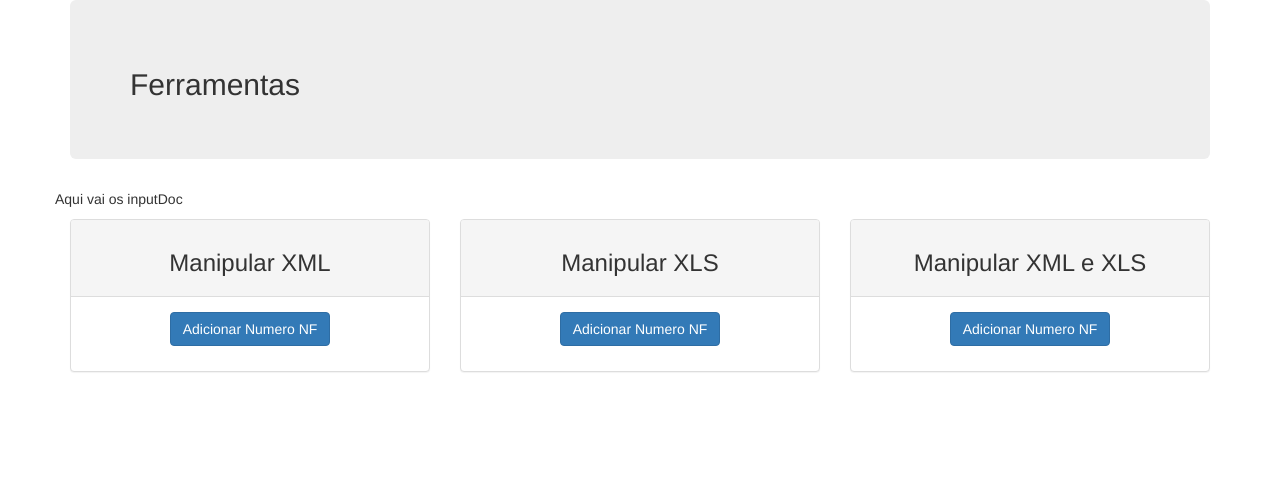
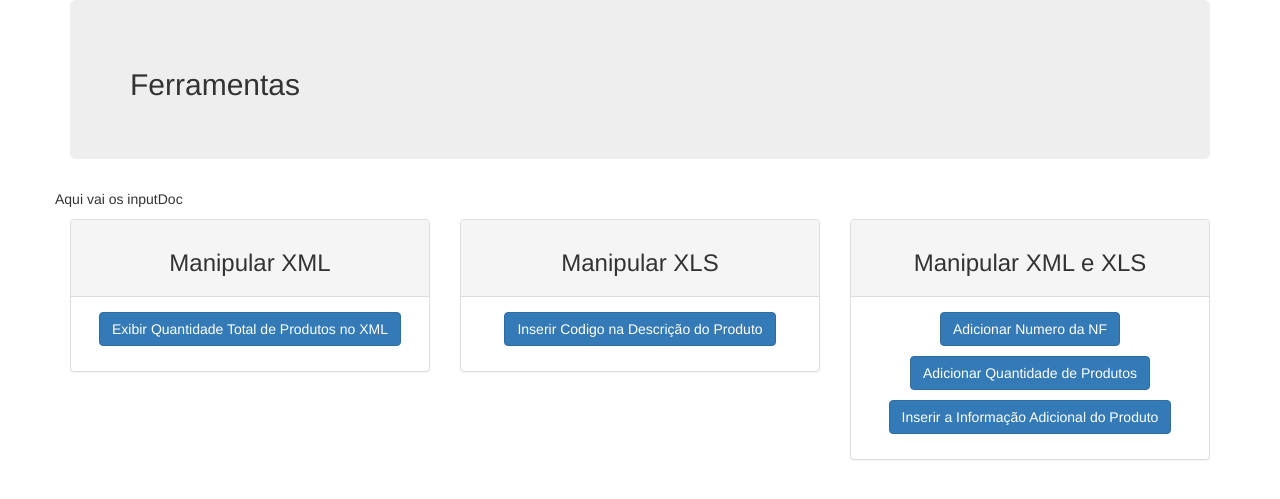
Before and after one commit to marcelorambomartins/sigecloudToolKit, a PHP site: page /ferramentas.php in a window 1280 px wide. Shown: the top 499 px of the page. Run offline with PHP 8.4, Linux system fonts and the light colour scheme; some libraries are stand-ins or nearby versions.

Commit message:
ajuste na lista de ferramentas

```diff
--- /dev/null
+++ b/ferramentas.js
@@ -0,0 +1,14 @@
+function ferramenta(action) {
+  alert(action);
+}
+
+$(document).ready(function () {
+  // verificação de clique
+  $("button").click(function () {
+
+    if(!$(this).disabled){
+      // Desabilita o botao
+      $(this).prop('disabled', true);
+    }
+  });
+});
--- a/ferramentas.php
+++ b/ferramentas.php
@@ -10,6 +10,7 @@
     <script src="https://ajax.googleapis.com/ajax/libs/jquery/3.2.1/jquery.min.js"></script>
     <script src="https://maxcdn.bootstrapcdn.com/bootstrap/3.3.7/js/bootstrap.min.js"></script>
     <link rel="stylesheet" href="http://cdnjs.cloudflare.com/ajax/libs/font-awesome/4.3.0/css/font-awesome.css" type='text/css'>
+    <script type="text/javascript" src="ferramentas.js"></script>
   </head>
   <body class="container">
     <div class="jumbotron">
@@ -26,7 +27,7 @@
 		        </div>
 		        <div class="panel-body">
               <p>
-                <button type="button" class="btn btn-primary">Adicionar Numero NF</button>
+                <button onclick="ferramenta('qtTotalProduto')" type="button" class="btn btn-primary">Exibir Quantidade Total de Produtos no XML</button>
               </p>
             </div>
         </div>
@@ -38,7 +39,7 @@
 		        </div>
 		        <div class="panel-body">
               <p>
-                <button type="button" class="btn btn-primary">Adicionar Numero NF</button>
+                <button onclick="ferramenta('insertCodigoProduto')" type="button" class="btn btn-primary">Inserir Codigo na Descrição do Produto</button>
               </p>
             </div>
         </div>
@@ -50,7 +51,13 @@
 		        </div>
 		        <div class="panel-body">
               <p>
-                <button type="button" class="btn btn-primary">Adicionar Numero NF</button>
+                <button onclick="ferramenta('insertNumeroNF')" type="button" class="btn btn-primary">Adicionar Numero da NF</button>
+              </p>
+              <p>
+              <button onclick="ferramenta('insertQuantProduto')" type="button" class="btn btn-primary">Adicionar Quantidade de Produtos</button>
+              </p>
+              <p>
+                <button onclick="ferramenta('insertInfoProduto')" type="button" class="btn btn-primary">Inserir a Informação Adicional do Produto</button>
               </p>
             </div>
         </div>
```
